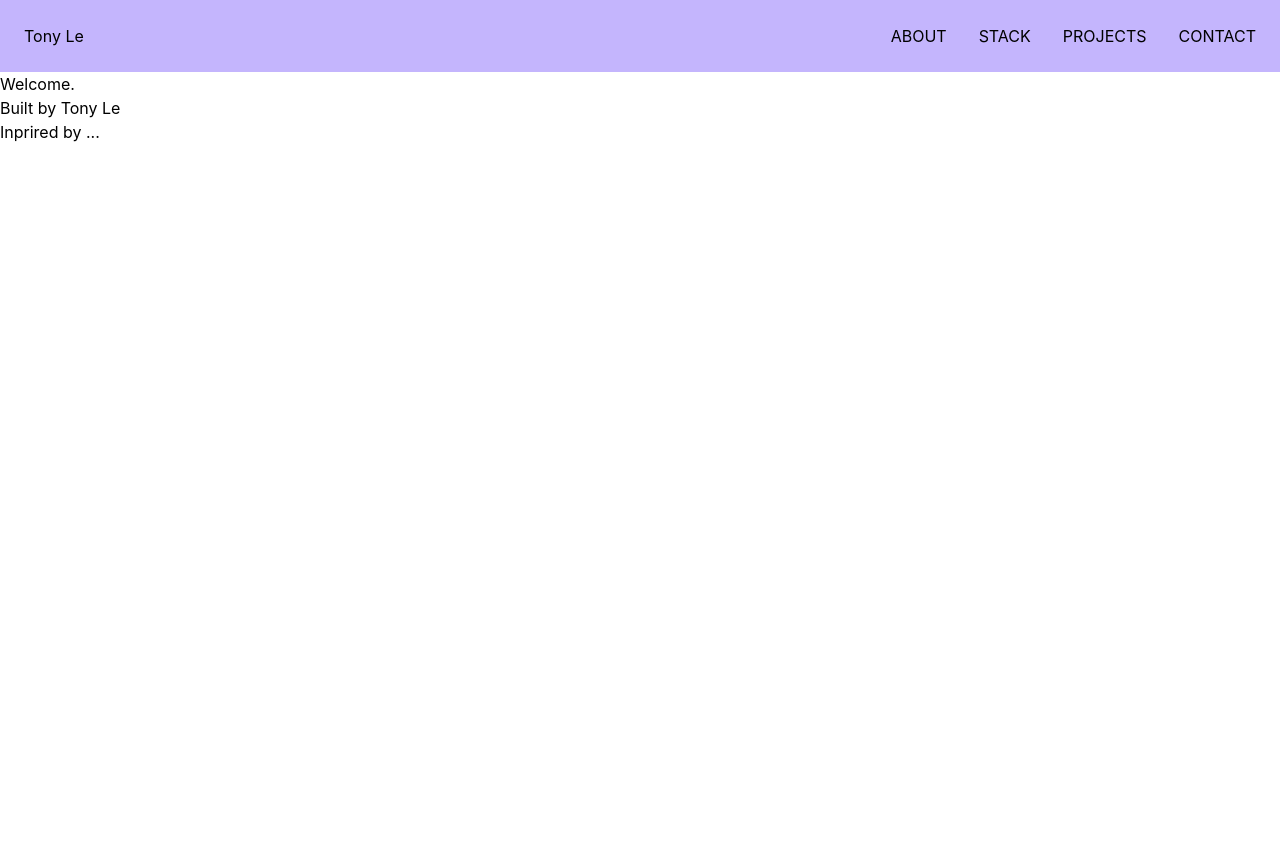
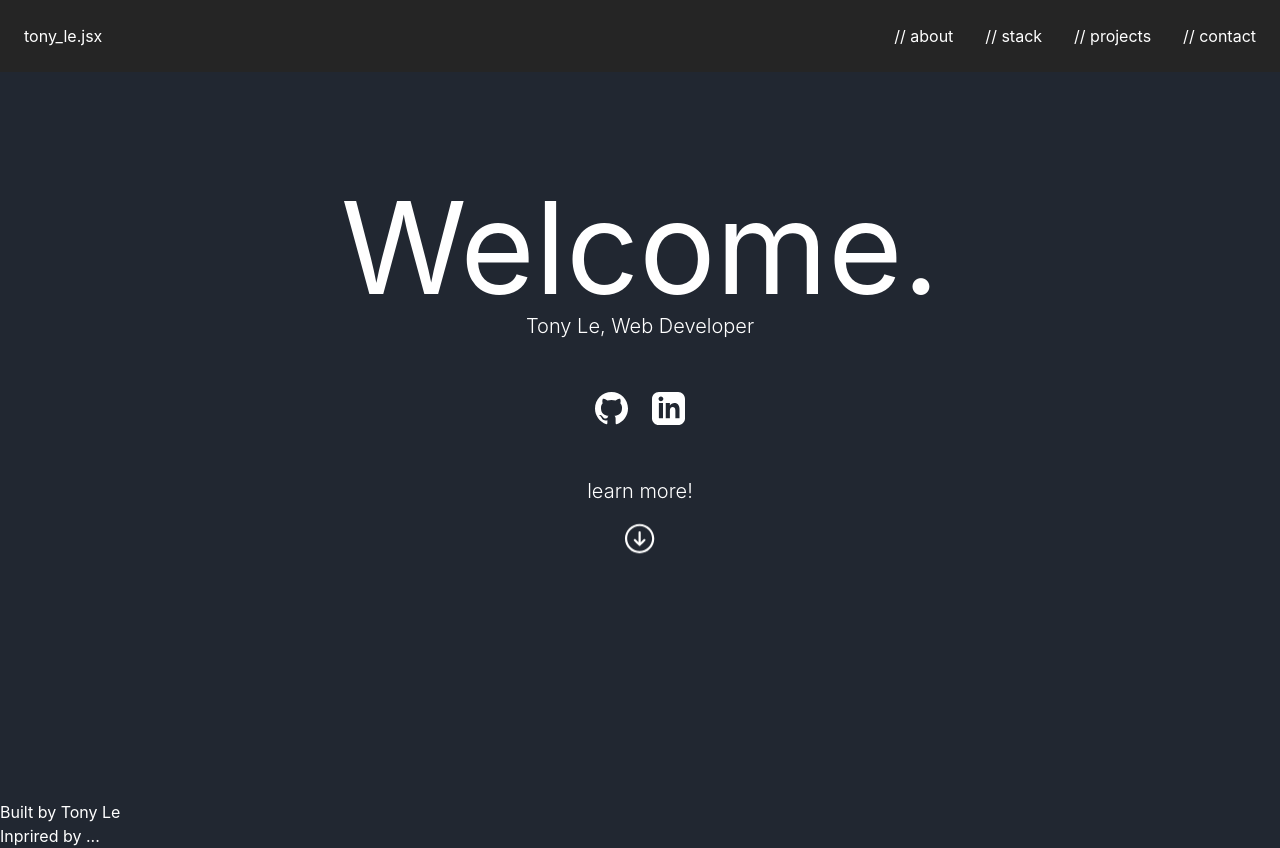
Before and after one commit to BarrenVoid/portfolio, a React (Create React App) app: page / in a window 1280 px wide. Before the commit the page ends 800 px from the top, so only its background shows below. Built offline with nearby package versions, Linux system fonts and the light colour scheme.

Commit message:
implement home page and update navbar

```diff
--- a/src/components/navbar.jsx
+++ b/src/components/navbar.jsx
@@ -5,17 +5,17 @@ const NavBar = () => {
     const [isNavOpen, setIsNavOpen] = useState(false);
 
     return(
-        <div className="flex item-center justify-between bg-violet-300 w-full p-6">
-            <h1><a>Tony Le</a></h1>
+        <div id="navbar" className="flex item-center justify-between fixed bg-[#252525] w-full p-6">
+            <h1><a>tony_le.jsx</a></h1>
             <nav>
                 <div className="MOBILE-MENU flex sm:hidden">
                     <div
                         className="HAMBURGER-ICON space-y-2"
                         onClick={() => setIsNavOpen((prev) => !prev)}
                     >
-                        <span className="block h-0.5 w-8 animate-pulse bg-gray-600"></span>
-                        <span className="block h-0.5 w-8 animate-pulse bg-gray-600"></span>
-                        <span className="block h-0.5 w-8 animate-pulse bg-gray-600"></span>
+                        <span className="block h-0.5 w-8 animate-pulse bg-white"></span>
+                        <span className="block h-0.5 w-8 animate-pulse bg-white"></span>
+                        <span className="block h-0.5 w-8 animate-pulse bg-white"></span>
                     </div>
 
                     <div className={isNavOpen ? "showMenuNav" : "hideMenuNav"}>
@@ -24,7 +24,7 @@ const NavBar = () => {
                             onClick={() => setIsNavOpen(false)}
                         >
                             <svg
-                                className="h-8 w-8 text-gray-600"
+                                className="h-8 w-8 text-white"
                                 viewBox="0 0 24 24"
                                 fill="none"
                                 stroke="currentColor"
@@ -37,21 +37,21 @@ const NavBar = () => {
                             </svg>
                         </div>
 
-                        <ul className="MENU-LINK-MOBILE-OPEN flex flex-col items-center justify-between min-h-[250px] uppercase">
-                            <li><a href="#">about</a></li>
-                            <li><a href="#">stack</a></li>
-                            <li><a href="#">projects</a></li>
-                            <li><a href="#">contact</a></li>
+                        <ul className="MENU-LINK-MOBILE-OPEN flex flex-col items-center justify-between min-h-[250px]">
+                            <li><a href="#">// about</a></li>
+                            <li><a href="#">// stack</a></li>
+                            <li><a href="#">// projects</a></li>
+                            <li><a href="#">// contact</a></li>
                         </ul>
                     </div>
                 </div>
 
                 <div className="DESKTOP-MENU">
-                    <ul className="hidden uppercase space-x-8 sm:flex">
-                        <li><a>about</a></li>
-                        <li><a>stack</a></li>
-                        <li><a>projects</a></li>
-                        <li><a>contact</a></li>
+                    <ul className="hidden space-x-8 sm:flex">
+                        <li><a href="#">// about</a></li>
+                        <li><a href="#">// stack</a></li>
+                        <li><a href="#">// projects</a></li>
+                        <li><a href="#">// contact</a></li>
                     </ul>
                 </div>
             </nav>
@@ -66,7 +66,7 @@ const NavBar = () => {
                     height: 100vh;
                     top: 0;
                     left: 0;
-                    background: white;
+                    background: #212731;
                     z-index: 10;
                     display: flex;
                     flex-direction: column;
--- a/src/index.css
+++ b/src/index.css
@@ -4,6 +4,8 @@
 
 body {
   margin: 0;
+  color: white;
+  background-color: #212731;
   font-family: -apple-system, BlinkMacSystemFont, 'Segoe UI', 'Roboto', 'Oxygen',
     'Ubuntu', 'Cantarell', 'Fira Sans', 'Droid Sans', 'Helvetica Neue',
     sans-serif;
--- a/src/pages/home.jsx
+++ b/src/pages/home.jsx
@@ -2,11 +2,23 @@ import React from "react";
 
 const Home = () => {
   return (
-      <div id="home">
-        <h1>Welcome.</h1>
-        <p></p>
+    <div id="home" className="flex flex-col items-center justify-center h-screen w-full">
+      <h1 className="text-6xl sm:text-9xl">Welcome.</h1>
+      <p className="text-sm sm:text-xl font-light">Tony Le, Web Developer</p>
+      <div className="flex my-10">
+        <a href="https://github.com/BarrenVoid">
+          <svg className="m-3  fill-white" xmlns="http://www.w3.org/2000/svg" width="33" height="33" viewBox="0 0 24 24"><path d="M12 0c-6.626 0-12 5.373-12 12 0 5.302 3.438 9.8 8.207 11.387.599.111.793-.261.793-.577v-2.234c-3.338.726-4.033-1.416-4.033-1.416-.546-1.387-1.333-1.756-1.333-1.756-1.089-.745.083-.729.083-.729 1.205.084 1.839 1.237 1.839 1.237 1.07 1.834 2.807 1.304 3.492.997.107-.775.418-1.305.762-1.604-2.665-.305-5.467-1.334-5.467-5.931 0-1.311.469-2.381 1.236-3.221-.124-.303-.535-1.524.117-3.176 0 0 1.008-.322 3.301 1.23.957-.266 1.983-.399 3.003-.404 1.02.005 2.047.138 3.006.404 2.291-1.552 3.297-1.23 3.297-1.23.653 1.653.242 2.874.118 3.176.77.84 1.235 1.911 1.235 3.221 0 4.609-2.807 5.624-5.479 5.921.43.372.823 1.102.823 2.222v3.293c0 .319.192.694.801.576 4.765-1.589 8.199-6.086 8.199-11.386 0-6.627-5.373-12-12-12z"/></svg>
+        </a>
+        <a href="https://www.linkedin.com/in/tony-le-96a3a0223/">
+          <svg className="m-3  fill-white" xmlns="http://www.w3.org/2000/svg" width="33" height="33" viewBox="0 0 24 24"><path d="M19 0h-14c-2.761 0-5 2.239-5 5v14c0 2.761 2.239 5 5 5h14c2.762 0 5-2.239 5-5v-14c0-2.761-2.238-5-5-5zm-11 19h-3v-11h3v11zm-1.5-12.268c-.966 0-1.75-.79-1.75-1.764s.784-1.764 1.75-1.764 1.75.79 1.75 1.764-.783 1.764-1.75 1.764zm13.5 12.268h-3v-5.604c0-3.368-4-3.113-4 0v5.604h-3v-11h3v1.765c1.396-2.586 7-2.777 7 2.476v6.759z"/></svg>
+        </a>
       </div>
-    )
+      <div id="down-arrow">
+        <p className="text-sm sm:text-xl font-light">learn more!</p>
+        <svg className="animate-bounce fill-white w-1/3 h-1/3 m-auto mt-3" clip-rule="evenodd" fill-rule="evenodd" stroke-linejoin="round" stroke-miterlimit="2" viewBox="0 0 24 24" xmlns="http://www.w3.org/2000/svg"><path d="m2.009 11.998c0-5.518 4.48-9.998 9.998-9.998s9.998 4.48 9.998 9.998c0 5.517-4.48 9.997-9.998 9.997s-9.998-4.48-9.998-9.997zm1.5 0c0 4.69 3.808 8.497 8.498 8.497s8.498-3.807 8.498-8.497-3.808-8.498-8.498-8.498-8.498 3.808-8.498 8.498zm4.716 1.528s1.505 1.501 3.259 3.254c.146.147.338.22.53.22s.384-.073.53-.22c1.754-1.752 3.258-3.254 3.258-3.254.145-.145.217-.335.217-.526 0-.192-.074-.384-.221-.53-.292-.293-.766-.295-1.057-.004l-1.977 1.977v-6.693c0-.414-.336-.75-.75-.75s-.75.336-.75.75v6.693l-1.979-1.978c-.289-.289-.761-.287-1.054.006-.147.147-.221.339-.222.53 0 .191.071.38.216.525z" fill-rule="nonzero"/></svg>
+      </div>
+    </div>
+  )
 }
 
 export default Home
```
